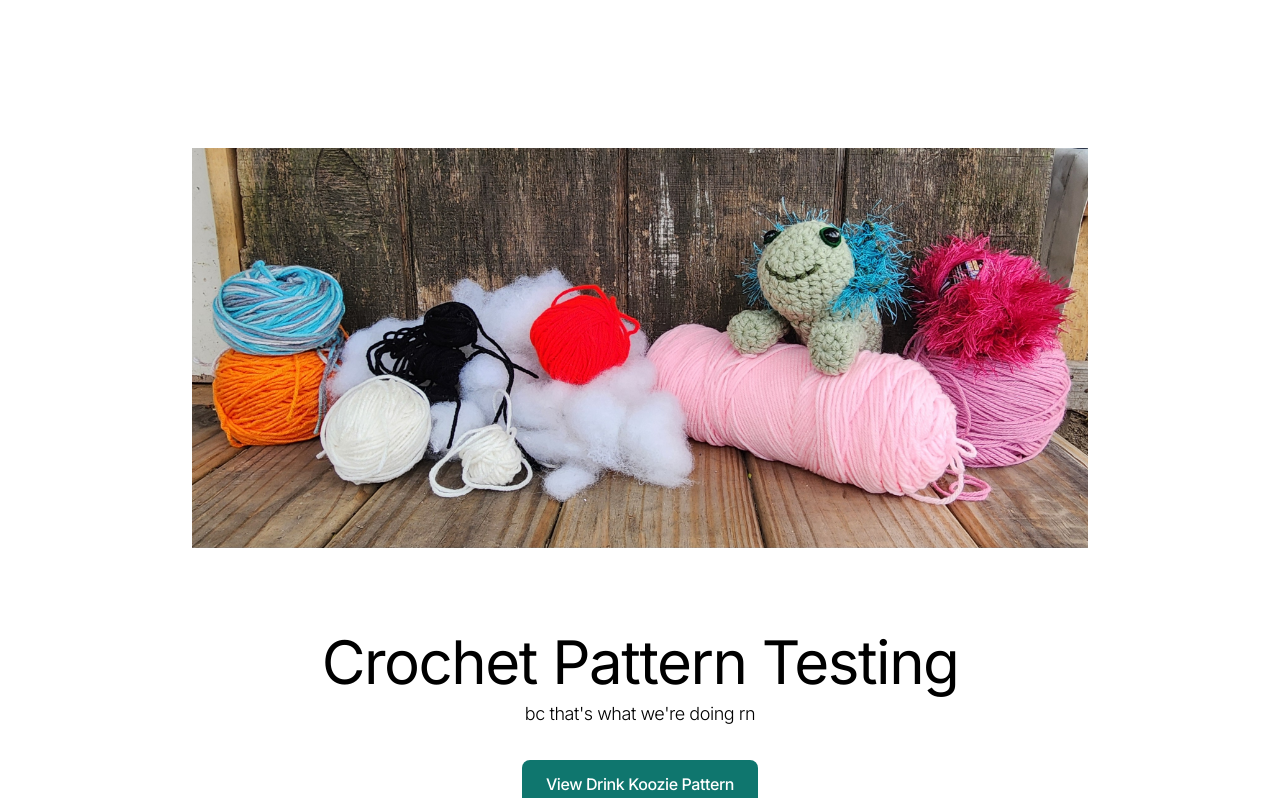
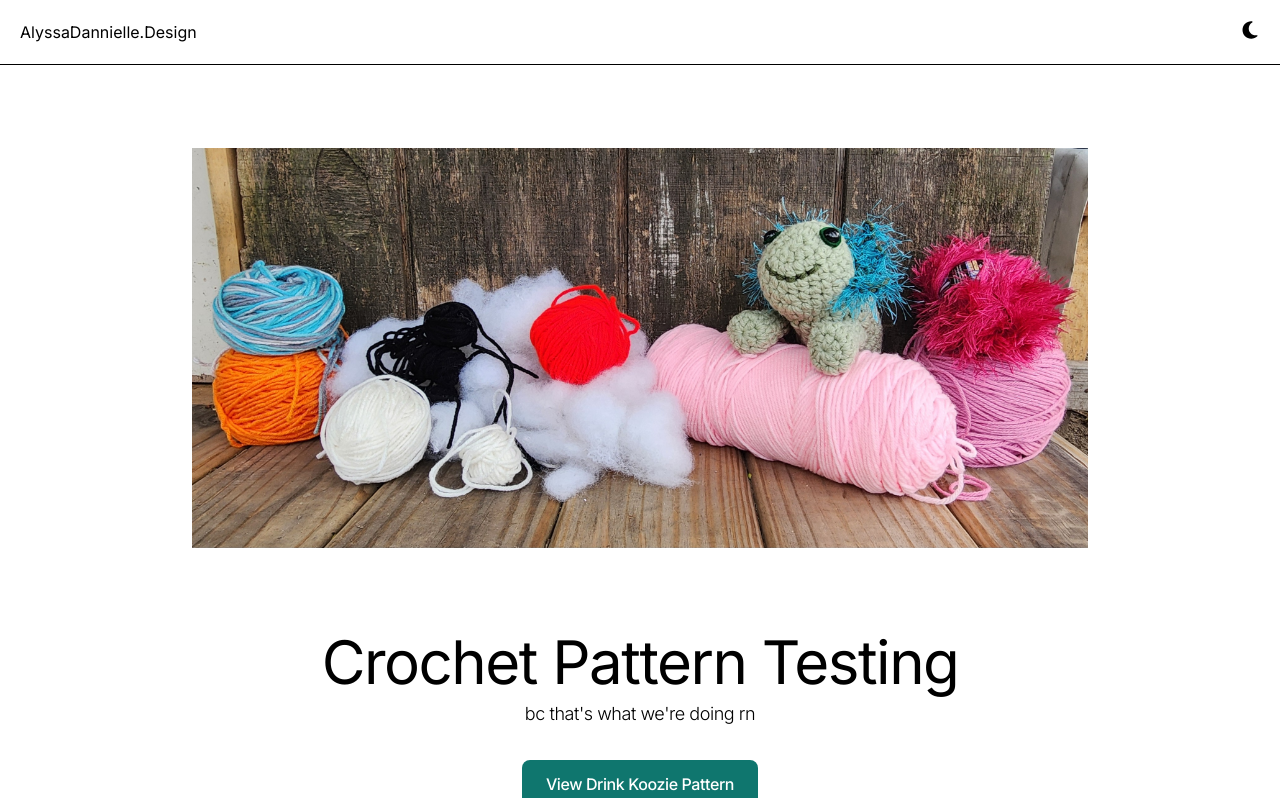
Before and after one commit to alyssa-dannielle/alyssa-dannielle-designs, a Next.js app: page / in a window 1280 px wide. Shown: the top 798 px of the page. Built offline with nearby package versions, Linux system fonts and the light colour scheme.

Commit message:
have header always appear at top of page

```diff
--- a/app/layout/header.tsx
+++ b/app/layout/header.tsx
@@ -47,24 +47,54 @@ const Header = () => {
     let timeoutId: NodeJS.Timeout;
 
     const handleScroll = () => {
-      // Show header immediately when scrolling starts
-      setIsVisible(true);
+      const currentScrollY = window.scrollY;
+      const pageHeight =
+        document.documentElement.scrollHeight - window.innerHeight;
 
-      // Clear any existing timeout
-      clearTimeout(timeoutId);
+      // First update the last scroll position
+      setLastScrollY(currentScrollY);
 
-      // Set a timeout to hide the header after scrolling stops
-      timeoutId = setTimeout(() => {
-        setIsVisible(false);
-      }, 2000); // Hide after 2 seconds of no scrolling
+      // Always show header in these cases:
+      // 1. At the top of the page (currentScrollY < 100)
+      // 2. On short pages (pageHeight < 200)
+      // 3. At the bottom of the page (currentScrollY >= pageHeight)
+      if (
+        currentScrollY < 100 ||
+        pageHeight < 200 ||
+        currentScrollY >= pageHeight
+      ) {
+        setIsVisible(true);
+        clearTimeout(timeoutId); // Clear any pending hide timeout
+        return;
+      }
+
+      // Compare current scroll position with previous
+      const isScrollingUp = currentScrollY < lastScrollY;
+
+      // Show header when scrolling up
+      if (isScrollingUp) {
+        setIsVisible(true);
+        clearTimeout(timeoutId); // Clear any pending hide timeout
+      }
+
+      // Only set hide timeout when scrolling down
+      if (!isScrollingUp) {
+        clearTimeout(timeoutId);
+        timeoutId = setTimeout(() => {
+          setIsVisible(false);
+        }, 2000);
+      }
     };
+
+    // Initial check
+    handleScroll();
 
     window.addEventListener('scroll', handleScroll);
     return () => {
       window.removeEventListener('scroll', handleScroll);
       clearTimeout(timeoutId);
     };
-  }, []);
+  }, [lastScrollY]); // Add lastScrollY to dependencies
 
   return (
     <div
```
